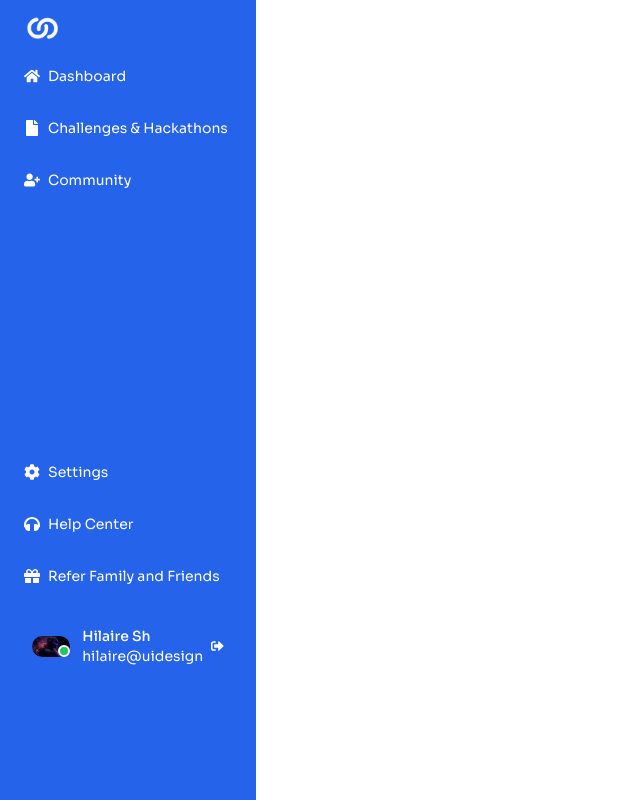
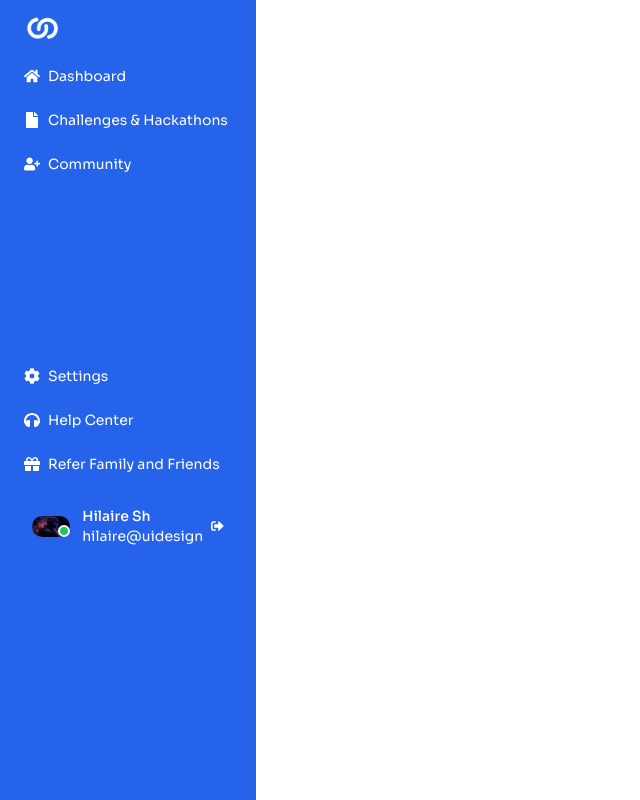
Before and after one commit to mahingaRodin/Umurava, a Next.js app in the folder talent-dashboard/: page / in a window 1280 px wide. Shown: the whole page, without its empty margins (0-640 px from the left). Built offline with nearby package versions, Linux system fonts and the light colour scheme.

Commit message:
"updated"

```diff
--- a/talent-dashboard/components/Dashboard/Sidebar.tsx
+++ b/talent-dashboard/components/Dashboard/Sidebar.tsx
@@ -14,7 +14,7 @@ const Sidebar: React.FC = () => {
     <aside className="bg-blue-600 text-white w-64 min-h-screen p-4">
       <Image src="/images/umurava.png" alt="Umurava" width={55} height={35} />
       <nav className="mt-4">
-        <ul className="space-y-4">
+        <ul className="space-y-2">
           <li>
             <Link
               href="/dashboard"
@@ -43,7 +43,7 @@ const Sidebar: React.FC = () => {
             </Link>
           </li>
         </ul>
-        <ul className="space-y-4 mt-64">
+        <ul className="space-y-2 mt-44">
           <li>
             <Link
               href="/settings"
@@ -71,7 +71,7 @@ const Sidebar: React.FC = () => {
               <span className="text-sm">Refer Family and Friends</span>
             </Link>
           </li>
-          <li className="mt-atuo">
+          <li className="mt-auto">
             <ProfileSection />
           </li>
         </ul>
```
